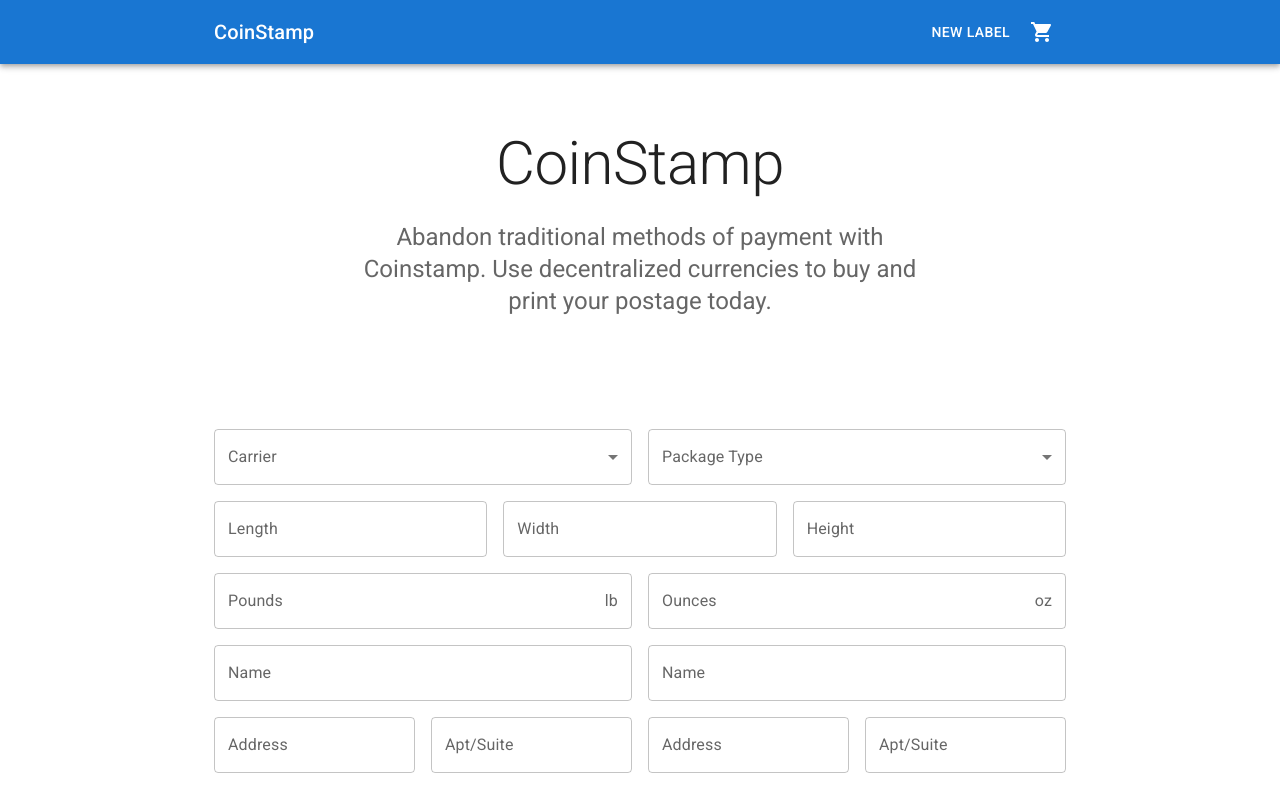
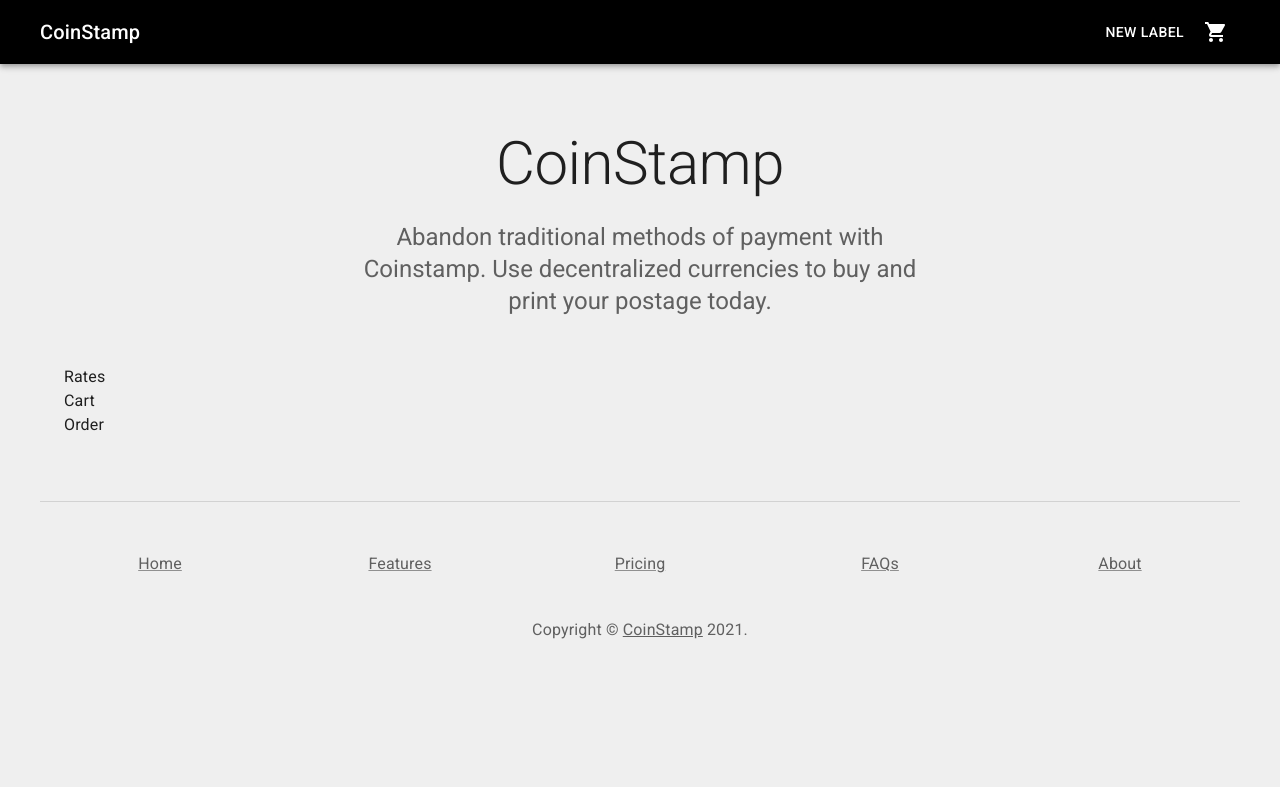
Before and after one commit to xilaluna/coinstamp, a React (Create React App) app in the folder client/: page /rates in a window 1280 px wide. Shown: the top 787 px of the page. Built offline with nearby package versions, Linux system fonts and the light colour scheme.

Commit message:
[add] init restructure

```diff
--- a/client/package.json
+++ b/client/package.json
@@ -12,6 +12,7 @@
     "@testing-library/user-event": "^12.1.10",
     "react": "^17.0.2",
     "react-dom": "^17.0.2",
+    "react-router-dom": "^6.2.1",
     "react-scripts": "4.0.3",
     "web-vitals": "^1.0.1"
   },
--- a/client/src/App.jsx
+++ b/client/src/App.jsx
@@ -1,22 +1,27 @@
 import React from "react"
+import { BrowserRouter as Router, Switch, Route } from "react-router-dom"
+
 import Navbar from "./components/Navbar/Navbar"
 import Footer from "./components/Footer/Footer"
-import Hero from "./components/Hero/Hero"
-import Form from "./components/Form/Form"
-import { CssBaseline } from "@mui/material"
-import { createTheme, ThemeProvider } from "@mui/material/styles"
+import Container from "@mui/material/Container"
 
-const theme = createTheme()
+import Landing from "./pages/Landing/Landing"
+import Rates from "./pages/Rates/Rates"
+import Cart from "./pages/Cart/Cart"
+import Order from "./pages/Order/Order"
 
 const App = () => {
   return (
-    <ThemeProvider theme={theme}>
-      <CssBaseline />
+    <React.Fragment>
       <Navbar />
-      <Hero />
-      <Form />
+      <Container maxWidth="lg">
+        <Landing />
+        <Rates />
+        <Cart />
+        <Order />
+      </Container>
       <Footer />
-    </ThemeProvider>
+    </React.Fragment>
   )
 }
 
--- a/client/src/components/Footer/Copyright.jsx
+++ b/client/src/components/Footer/Copyright.jsx
@@ -3,9 +3,14 @@ import { Typography, Link } from "@mui/material"
 
 const Copyright = (props) => {
   return (
-    <Typography variant="body1" color="text.secondary" align="center" {...props}>
+    <Typography
+      variant="body1"
+      color="text.secondary"
+      align="center"
+      {...props}
+    >
       {"Copyright © "}
-      <Link color="inherit" href="https://mui.com/">
+      <Link color="inherit" href="https://xilaluna.com">
         CoinStamp
       </Link>{" "}
       {new Date().getFullYear()}
--- a/client/src/components/Footer/Footer.jsx
+++ b/client/src/components/Footer/Footer.jsx
@@ -5,7 +5,7 @@ import Copyright from "./Copyright"
 const Footer = () => {
   return (
     <Container
-      maxWidth="md"
+      maxWidth="lg"
       component="footer"
       sx={{
         borderTop: (theme) => `1px solid ${theme.palette.divider}`,
--- a/client/src/components/Navbar/Navbar.jsx
+++ b/client/src/components/Navbar/Navbar.jsx
@@ -14,8 +14,8 @@ import { ShoppingCart } from "@mui/icons-material"
 const Navbar = () => {
   return (
     <AppBar position="relative">
-      <Container maxWidth="md" disableGutters>
-        <Toolbar>
+      <Container maxWidth="lg" disableGutters>
+        <Toolbar disableGutters>
           <Typography variant="h6">CoinStamp</Typography>
 
           <Box sx={{ flexGrow: 1 }} />
--- a/client/src/index.js
+++ b/client/src/index.js
@@ -2,9 +2,16 @@ import React from "react"
 import ReactDOM from "react-dom"
 import App from "./App"
 
+import CssBaseline from "@mui/material/CssBaseline"
+import { ThemeProvider } from "@mui/material/styles"
+import theme from "./styles/theme"
+
 ReactDOM.render(
   <React.StrictMode>
-    <App />
+    <ThemeProvider theme={theme}>
+      <CssBaseline />
+      <App />
+    </ThemeProvider>
   </React.StrictMode>,
   document.getElementById("root")
 )
--- /dev/null
+++ b/client/src/pages/Cart/Cart.jsx
@@ -0,0 +1,12 @@
+import React from "react"
+import Typography from "@mui/material/Typography"
+
+const Cart = () => {
+  return (
+    <React.Fragment>
+      <Typography>Cart</Typography>
+    </React.Fragment>
+  )
+}
+
+export default Cart
--- /dev/null
+++ b/client/src/pages/Landing/Landing.jsx
@@ -0,0 +1,12 @@
+import React from "react"
+import Hero from "../../components/Hero/Hero"
+
+const Landing = () => {
+  return (
+    <React.Fragment>
+      <Hero />
+    </React.Fragment>
+  )
+}
+
+export default Landing
--- /dev/null
+++ b/client/src/pages/Order/Order.jsx
@@ -0,0 +1,12 @@
+import React from "react"
+import Typography from "@mui/material/Typography"
+
+const Order = () => {
+  return (
+    <React.Fragment>
+      <Typography>Order</Typography>
+    </React.Fragment>
+  )
+}
+
+export default Order
--- /dev/null
+++ b/client/src/pages/Rates/Rates.jsx
@@ -0,0 +1,12 @@
+import React from "react"
+import Typography from "@mui/material/Typography"
+
+const Rates = () => {
+  return (
+    <React.Fragment>
+      <Typography>Rates</Typography>
+    </React.Fragment>
+  )
+}
+
+export default Rates
--- /dev/null
+++ b/client/src/styles/theme.js
@@ -0,0 +1,22 @@
+import { createTheme } from "@mui/material/styles"
+
+// A custom theme for this app
+const theme = createTheme({
+  palette: {
+    primary: {
+      main: "#000000",
+    },
+    secondary: {
+      main: "#19857b",
+    },
+    text: {
+      disabled: "#000000",
+    },
+    background: {
+      default: "#eeee",
+      paper: "#ffff",
+    },
+  },
+})
+
+export default theme
```
Also changed, not shown: client/src/components/Hero/Hero.jsx (+23 -6 lines), 1 other file (tests, documents, lock files or other folders).
